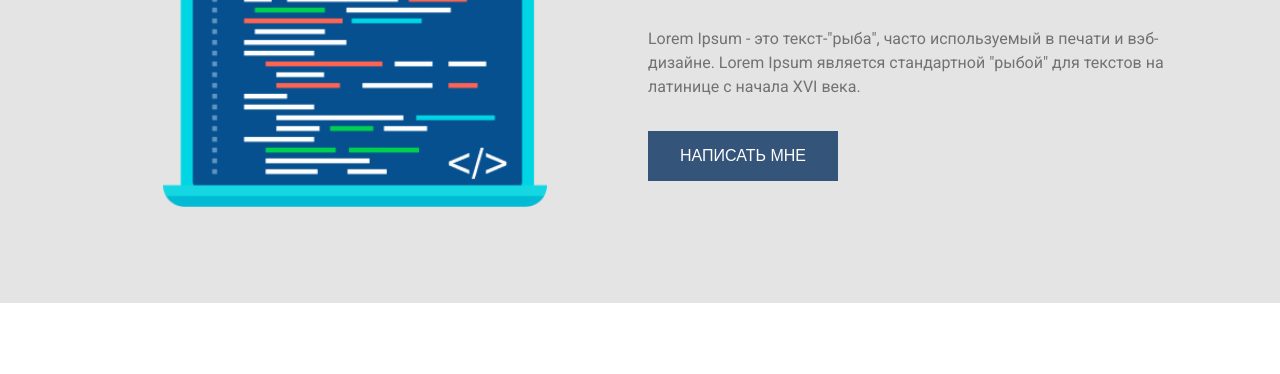
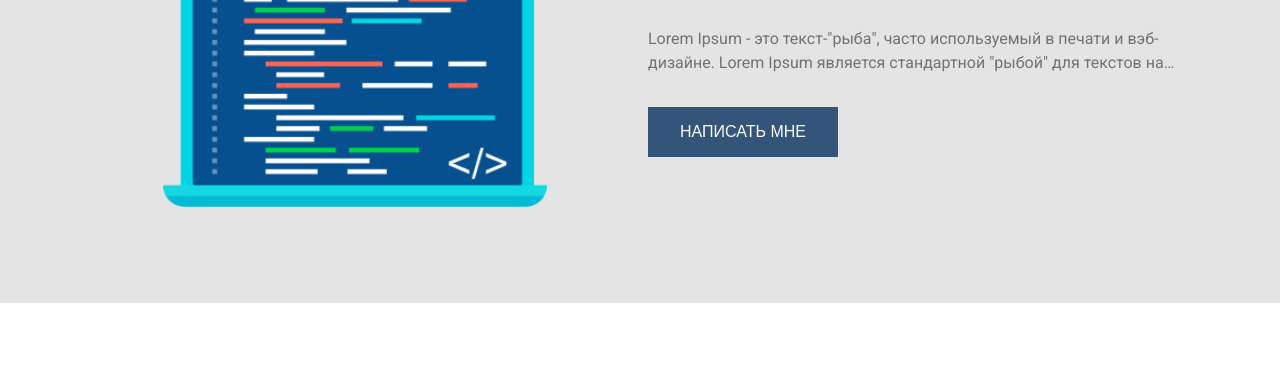
Before and after one commit to freshjsftm/practice_lending, a plain HTML site: page index.html in a window 1280 px wide. Shown: the part 205-579 px from the top of the page. Drawn offline with Linux system fonts and the light colour scheme; a web font is replaced by a local one.

Commit message:
Add row-overflow and html scroll

```diff
--- a/assets/css/main-screen.css
+++ b/assets/css/main-screen.css
@@ -27,6 +27,15 @@
 
 }
 
+.row-overflow{
+  max-height: calc(1.5rem*2);
+  line-height: 1.5;
+  display: -webkit-box;
+  -webkit-line-clamp: 2;
+  -webkit-box-orient: vertical;
+  overflow: hidden;
+}
+
 @media screen and (min-width: 768px){
   .main-screen{
     text-align: left;
--- a/assets/css/style.css
+++ b/assets/css/style.css
@@ -1,5 +1,3 @@
-
-
 :root{
   --accent-color: #34547A;
   --bg-color: #e4e4e4;
@@ -8,6 +6,10 @@
   font-size: 14px;
   font-family: 'Roboto', sans-serif;
 }
+html{
+  scroll-behavior: smooth;
+}
+
 .main-heading,
 .sub-heading{
   margin-bottom: 2rem;
--- a/index.html
+++ b/index.html
@@ -42,7 +42,7 @@
         <div class="col-12 col-md-6 ">
           <article class="main-article">
             <h1 class="main-heading">Дизайн и верстка</h1>
-            <p class="text-content">Lorem Ipsum - это текст-"рыба", часто используемый в печати и вэб-дизайне. Lorem Ipsum является стандартной "рыбой" для текстов на латинице с начала XVI века.</p>
+            <p class="text-content row-overflow">Lorem Ipsum - это текст-"рыба", часто используемый в печати и вэб-дизайне. Lorem Ipsum является стандартной "рыбой" для текстов на латинице с начала XVI века.</p>
             <button class="btn">НАПИСАТЬ МНЕ</button>
           </article>
         </div>
```
